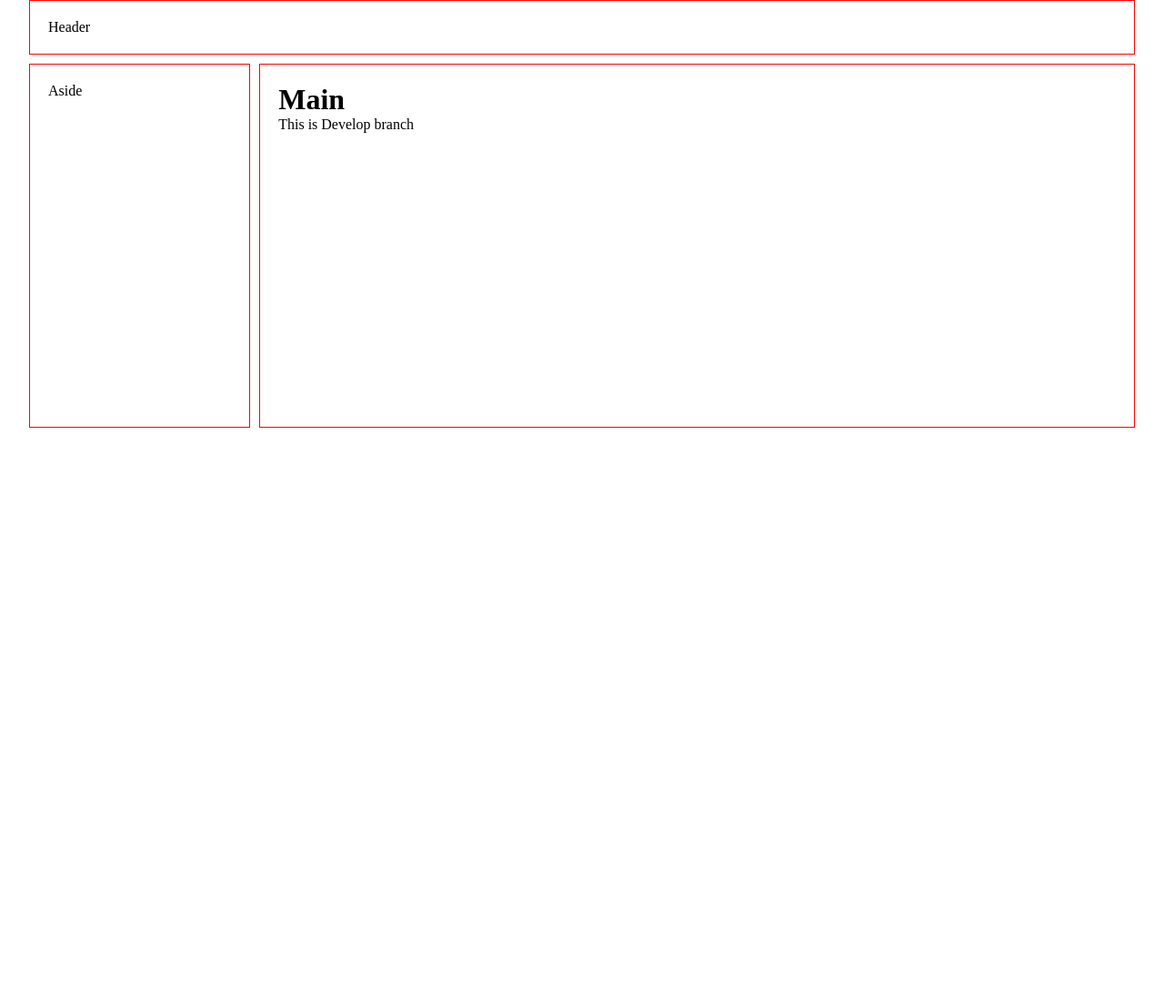
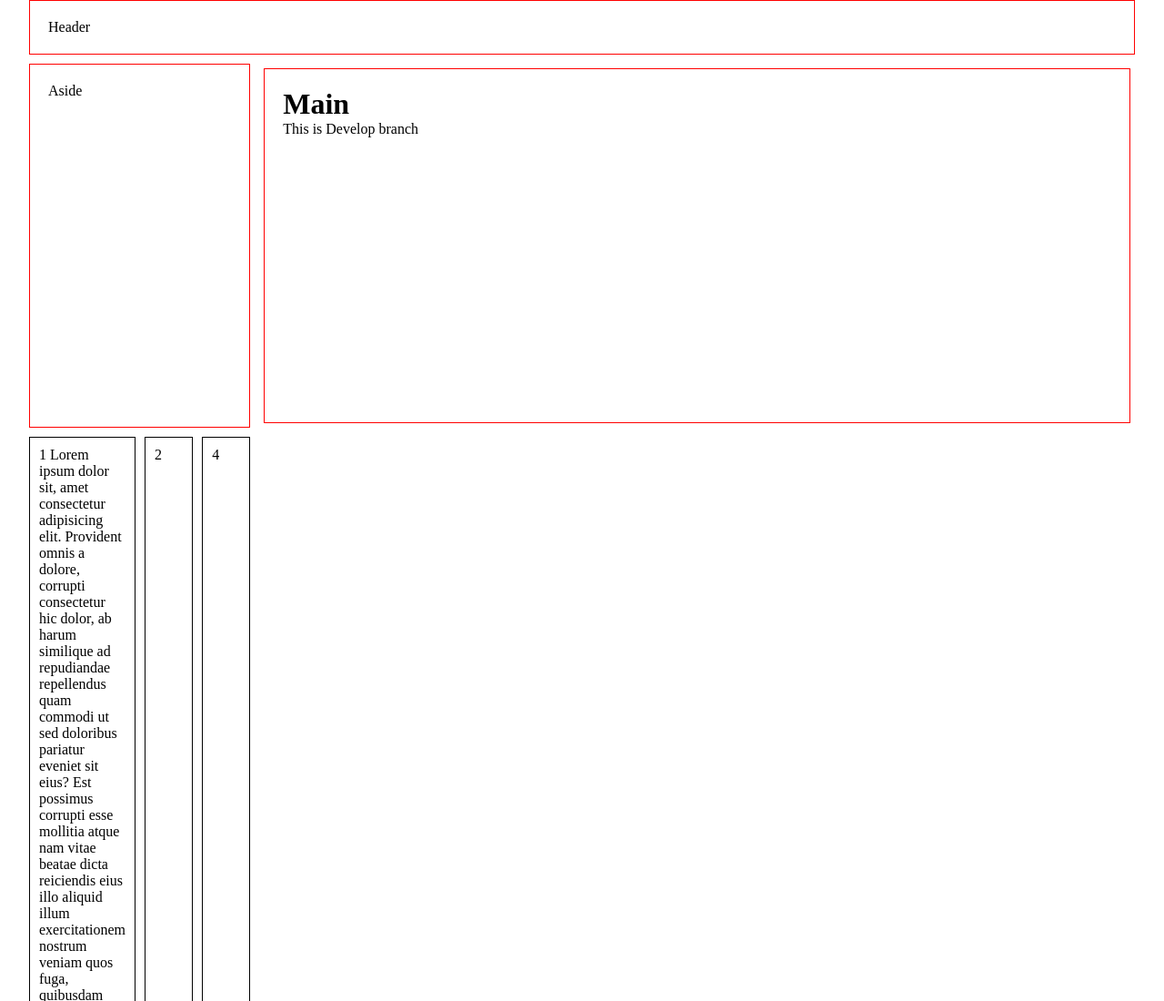
Before and after one commit to n-malets/test1, a plain HTML site: page index.html in a window 1280 px wide. Shown: the top 1100 px of the page at 91% size. Before the commit the page ends 800 px from the top, so only its background shows below. Drawn offline with Linux system fonts and the light colour scheme.

Commit message:
grid template added

```diff
--- a/css/style.css
+++ b/css/style.css
@@ -23,7 +23,7 @@ main {
     padding: 20px;
     border: 1px solid red;
     grid-area: main;
-
+    margin: 5px;
 }
 aside {
     padding: 20px;
--- a/index.html
+++ b/index.html
@@ -16,7 +16,7 @@
             <p>This is Develop branch</p>
         </main>
 
-        <!-- <div class="grid">
+        <div class="grid">
             <div class="item item-1">1
                 Lorem ipsum dolor sit, amet consectetur adipisicing elit. Provident omnis a dolore, corrupti consectetur hic dolor, ab harum similique ad repudiandae repellendus quam commodi ut sed doloribus pariatur eveniet sit eius? Est possimus corrupti esse mollitia atque nam vitae beatae dicta reiciendis eius illo aliquid illum exercitationem nostrum veniam quos fuga, quibusdam nisi culpa sapiente dolore! Voluptate ad debitis reiciendis natus dolorem non quia a perspiciatis
             </div>
@@ -30,7 +30,7 @@
             </div>
             <div class="item item-8">8</div>
             <div class="item item-9">9</div>
-        </div> -->
+        </div>
     </div>
 </body>
 </html>
```
